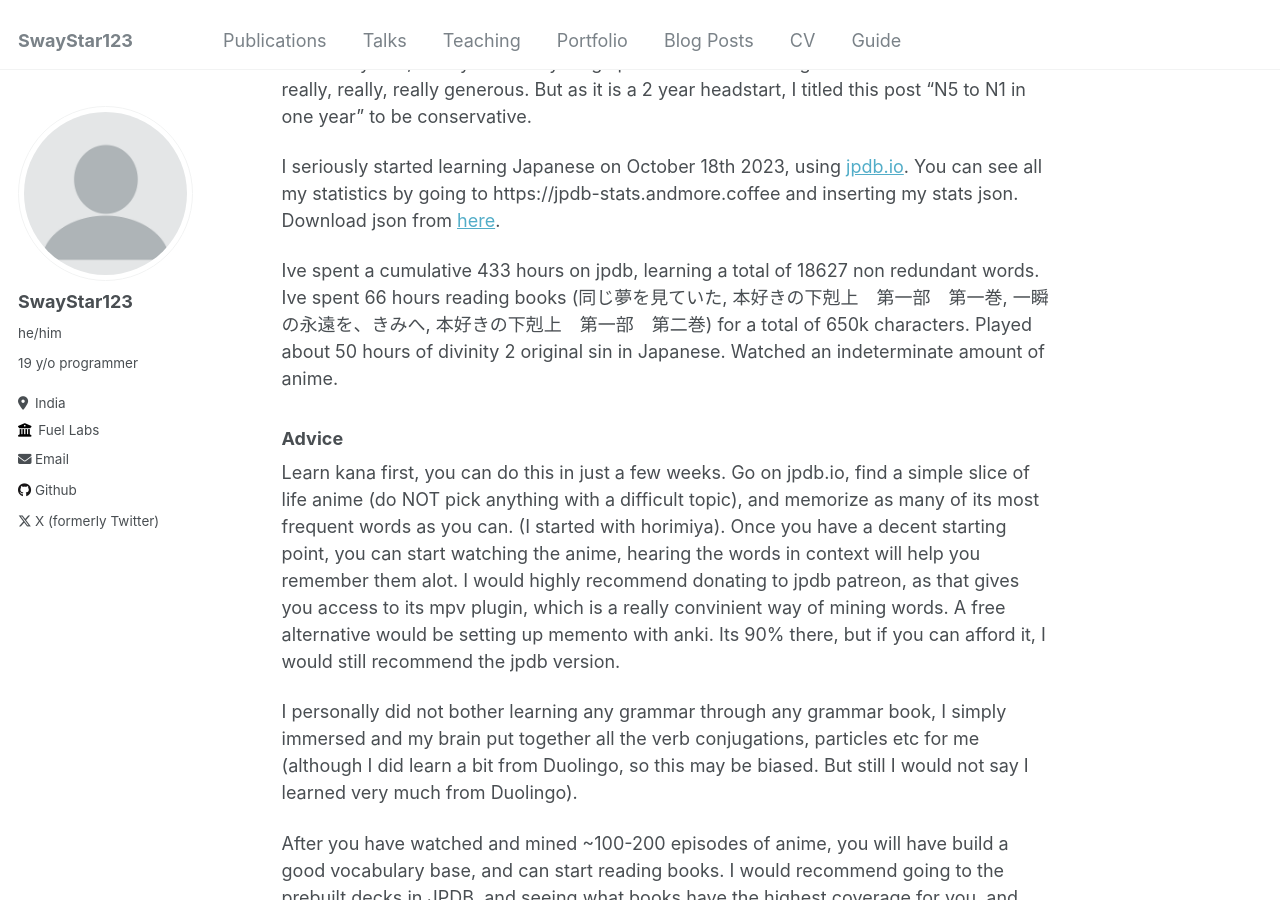
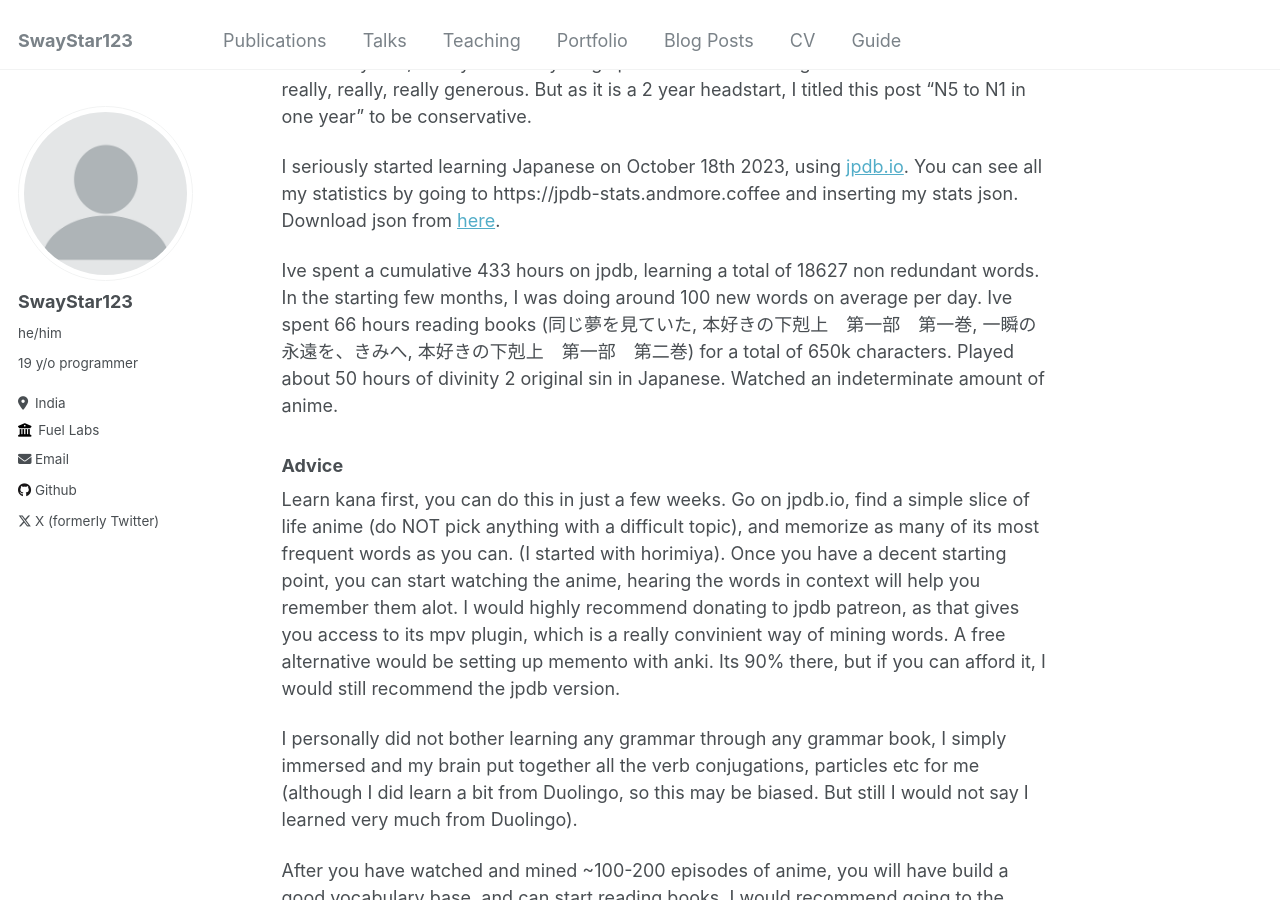
Before and after one commit to SwayStar123/swaystar123.github.io, a Jekyll site: the page built from _posts/2025-01-31-Learning-Japanese.md, in a window 1280 px wide and 900 px high, scrolled down 993 px. Built offline with Jekyll 4.4.1, drawn with Linux system fonts in a browser that asks for light colours.

Commit message:
add new words

```diff
--- a/_posts/2025-01-31-Learning-Japanese.md
+++ b/_posts/2025-01-31-Learning-Japanese.md
@@ -16,7 +16,7 @@ I first started learning Japanese about 3 years ago, with Duolingo. I did one le
 
 I seriously started learning Japanese on October 18th 2023, using [jpdb.io](https://jpdb.io/). You can see all my statistics by going to https://jpdb-stats.andmore.coffee and inserting my stats json. Download json from [here](https://github.com/SwayStar123/swaystar123.github.io/blob/master/files/reviews.json).
 
-Ive spent a cumulative 433 hours on jpdb, learning a total of 18627 non redundant words.
+Ive spent a cumulative 433 hours on jpdb, learning a total of 18627 non redundant words. In the starting few months, I was doing around 100 new words on average per day.
 Ive spent 66 hours reading books (同じ夢を見ていた, 本好きの下剋上　第一部　第一巻, 一瞬の永遠を、きみへ, 本好きの下剋上　第一部　第二巻) for a total of 650k characters.
 Played about 50 hours of divinity 2 original sin in Japanese.
 Watched an indeterminate amount of anime.
```
